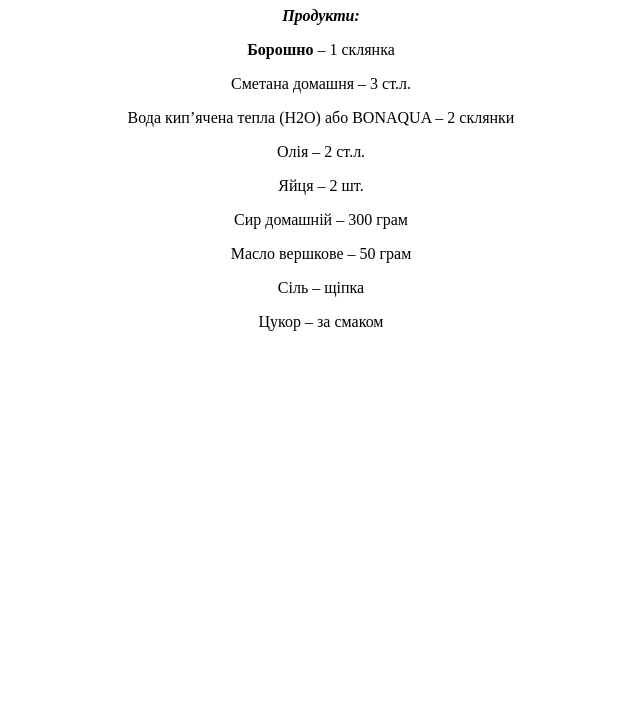
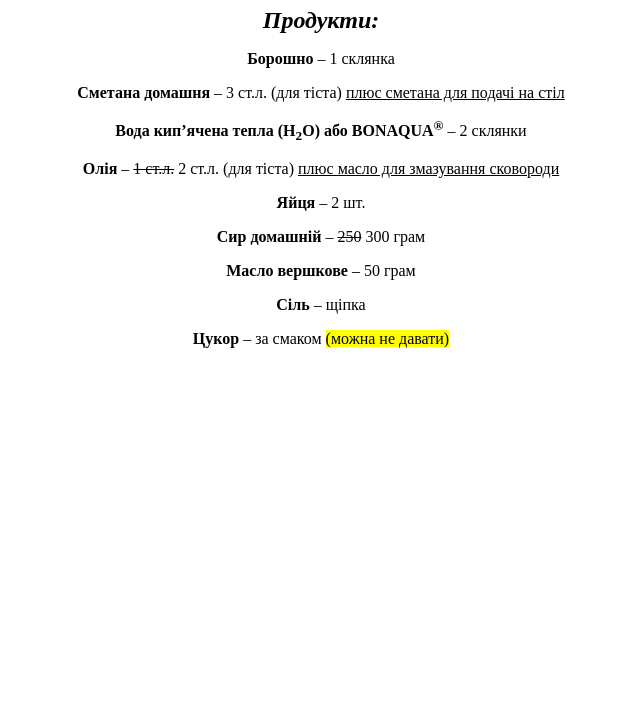
Before and after one commit to KiOGo2805/web-technologies, a plain HTML site: page laba-2/task-1.html in a window 1280 px wide. Shown: the part 73-800 px from the top of the page, without its empty margins (319-959 px from the left). Drawn offline with Linux system fonts and the light colour scheme.

Commit message:
refactor product list formatting in task-1.html

```diff
--- a/laba-2/task-1.html
+++ b/laba-2/task-1.html
@@ -6,19 +6,23 @@
 </head>
 <body>
 
-  <h1 align="center">Млинці з сиром</h1>
+  <h1 align="center"><font color="red">Млинці з сиром</font></h1>
 
-  <p align="center"><b><i>Продукти:</i></b></p>
+  <p align="center"><font size="5"><b><i>Продукти:</i></b></font></p>
 
   <p align="center"><b>Борошно</b> – 1 склянка</p>
-  <p align="center">Сметана домашня – 3 ст.л.</p>
-  <p align="center">Вода кип’ячена тепла (H2O) або BONAQUA – 2 склянки</p>
-  <p align="center">Олія – 2 ст.л.</p>
-  <p align="center">Яйця – 2 шт.</p>
-  <p align="center">Сир домашній – 300 грам</p>
-  <p align="center">Масло вершкове – 50 грам</p>
-  <p align="center">Сіль – щіпка</p>
-  <p align="center">Цукор – за смаком</p>
+  <p align="center"><b>Сметана домашня</b> – 3 ст.л. (для тіста)
+    <u>плюс сметана для подачі на стіл</u>
+  </p>
+  <p align="center"><b>Вода кип’ячена тепла (H<sub>2</sub>O) або BONAQUA<sup>®</sup></b> – 2 склянки</p>
+  <p align="center"><b>Олія</b> – <s>1 ст.л.</s> 2 ст.л. (для тіста)
+    <u>плюс масло для змазування сковороди</u>
+  </p>
+  <p align="center"><b>Яйця</b> – 2 шт.</p>
+  <p align="center"><b>Сир домашній</b> – <s>250</s> 300 грам</p>
+  <p align="center"><b>Масло вершкове</b> – 50 грам</p>
+  <p align="center"><b>Сіль</b> – щіпка</p>
+  <p align="center"><b>Цукор</b> – за смаком <mark>(можна не давати)</mark></p>
 
 </body>
 </html>
```
